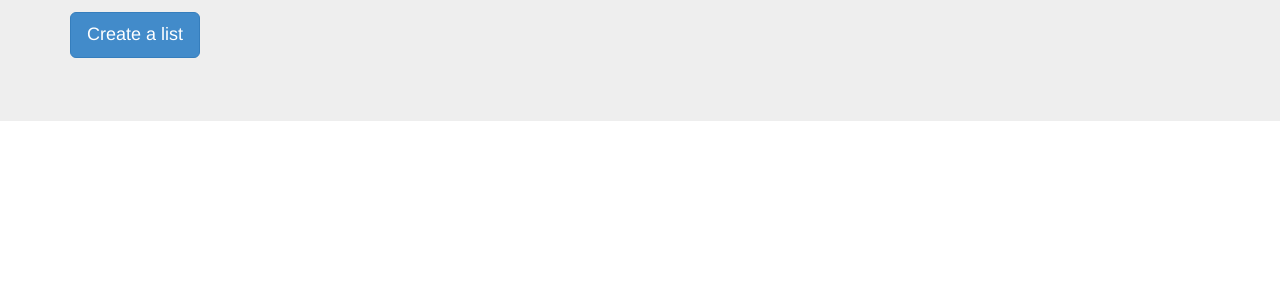
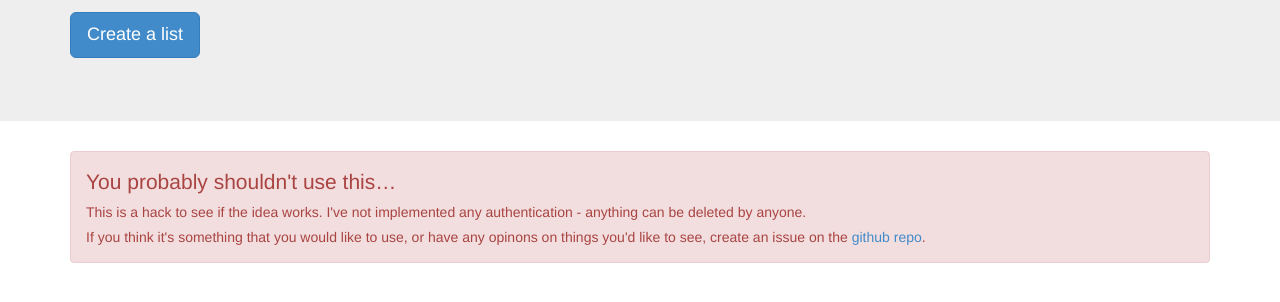
Before and after one commit to benfoxall/listen-list, a website: page views/index.html in a window 1280 px wide. Shown: the part 180-482 px from the top of the page. Drawn offline with Linux system fonts and the light colour scheme.

Commit message:
note about the status of this

```diff
--- a/views/index.html
+++ b/views/index.html
@@ -36,7 +36,11 @@
     </div>
 
     <div class="container">
-
+      <div class="alert alert-danger">
+        <p class="lead">You probably shouldn't use this&hellip;</p>
+        <p>This is a hack to see if the idea works.  I've not implemented any authentication - anything can be deleted by anyone.</p>
+        <p>If you think it's something that you would like to use, or have any opinons on things you'd like to see, create an issue on the <a href="https://github.com/benfoxall/listen-list">github repo</a>.</p>
+      </div>
     </div>
 
   </div>
```
